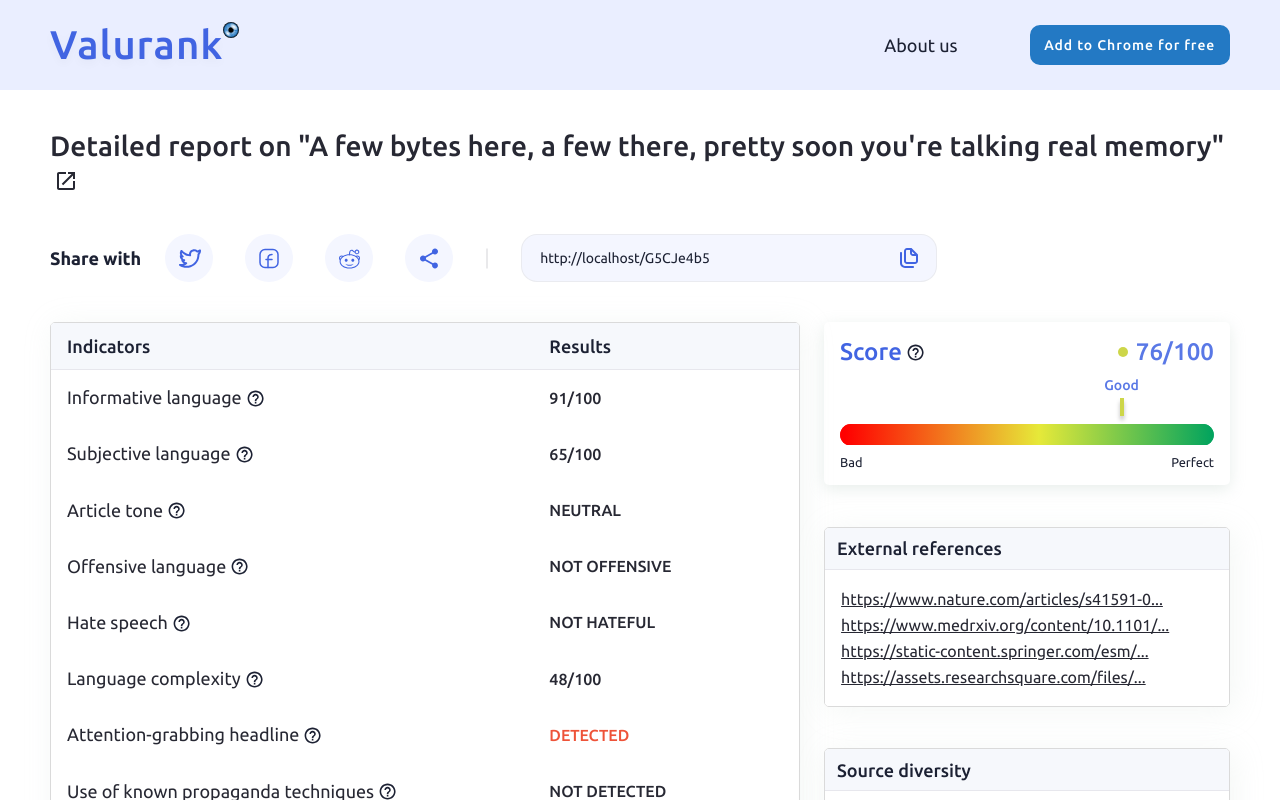
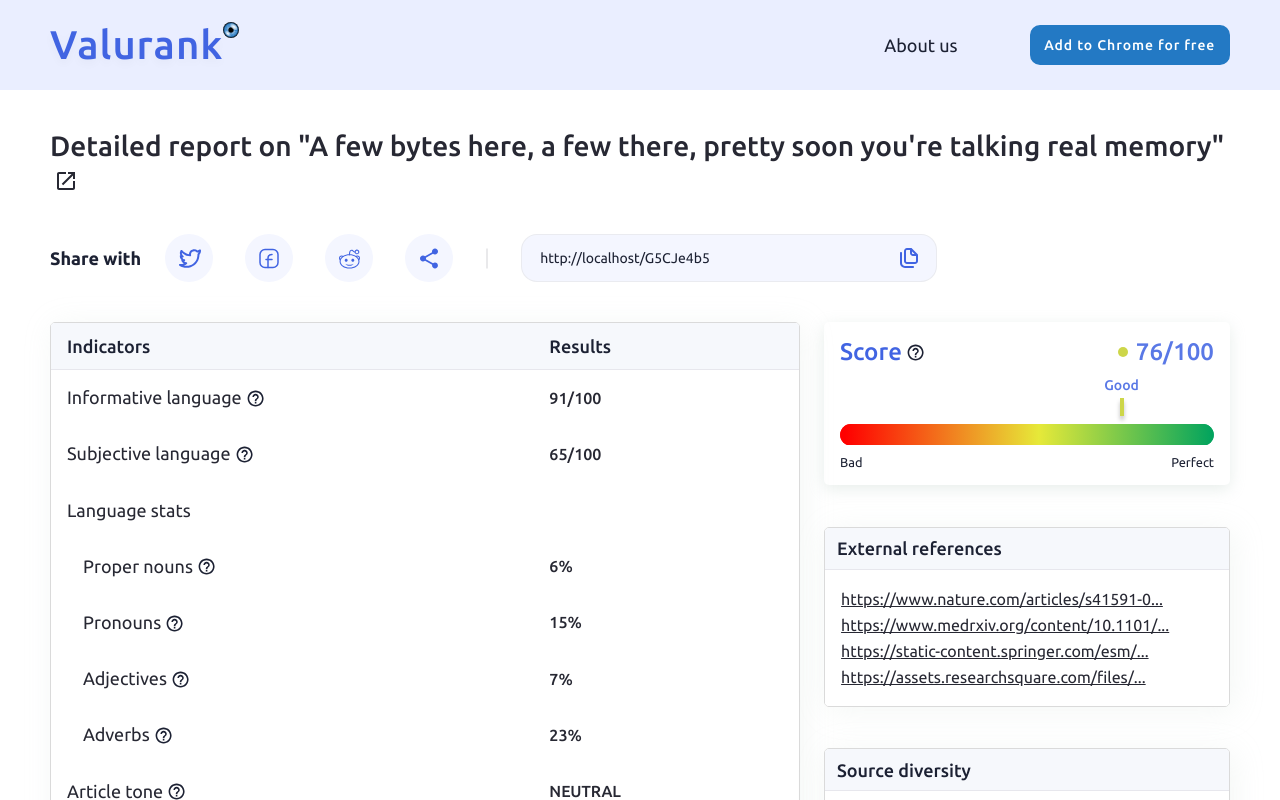
Before and after one commit to kindrakevychn/Next-report, a Next.js app: page / in a window 1280 px wide. Shown: the top 800 px of the page. Built offline with nearby package versions, Linux system fonts and the light colour scheme.

Commit message:
Add support for languageStats indicator

```diff
--- a/pages/index.jsx
+++ b/pages/index.jsx
@@ -200,6 +200,63 @@ function Data({
                         />
                     }
                     {
+                        <StringIndicator
+                            title={INDICATORS.languageStats.title}
+                        />
+                    }
+                    {
+                        (details.languageStats != null) &&
+                        (details.languageStats.data != null) &&
+                        (details.languageStats.data.properNouns != null) &&
+                        <StringIndicator
+                            string={INDICATORS.languageStats.toString(
+                                details.languageStats.data.properNouns
+                            )}
+                            title={INDICATORS.languageStats.data.properNouns.title}
+                            description={INDICATORS.languageStats.data.properNouns.description}
+                            titleLeftPadding={true}
+                        />
+                    }
+                    {
+                        (details.languageStats != null) &&
+                        (details.languageStats.data != null) &&
+                        (details.languageStats.data.pronouns != null) &&
+                        <StringIndicator
+                            string={INDICATORS.languageStats.toString(
+                                details.languageStats.data.pronouns
+                            )}
+                            title={INDICATORS.languageStats.data.pronouns.title}
+                            description={INDICATORS.languageStats.data.pronouns.description}
+                            titleLeftPadding={true}
+                        />
+                    }
+                    {
+                        (details.languageStats != null) &&
+                        (details.languageStats.data != null) &&
+                        (details.languageStats.data.adjectives != null) &&
+                        <StringIndicator
+                            string={INDICATORS.languageStats.toString(
+                                details.languageStats.data.adjectives
+                            )}
+                            title={INDICATORS.languageStats.data.adjectives.title}
+                            description={INDICATORS.languageStats.data.adjectives.description}
+                            titleLeftPadding={true}
+                        />
+                    }
+                    {
+                        (details.languageStats != null) &&
+                        (details.languageStats.data != null) &&
+                        (details.languageStats.data.adverbs != null) &&
+                        <StringIndicator
+                            string={INDICATORS.languageStats.toString(
+                                details.languageStats.data.adverbs
+                            )}
+                            title={INDICATORS.languageStats.data.adverbs.title}
+                            description={INDICATORS.languageStats.data.adverbs.description}
+                            titleLeftPadding={true}
+                        />
+                    }
+                    {
                         (details.tone != null) &&
                         <StringIndicator
                             string={details.tone.label}
```
Also changed, not shown: lib/valurank.js.
